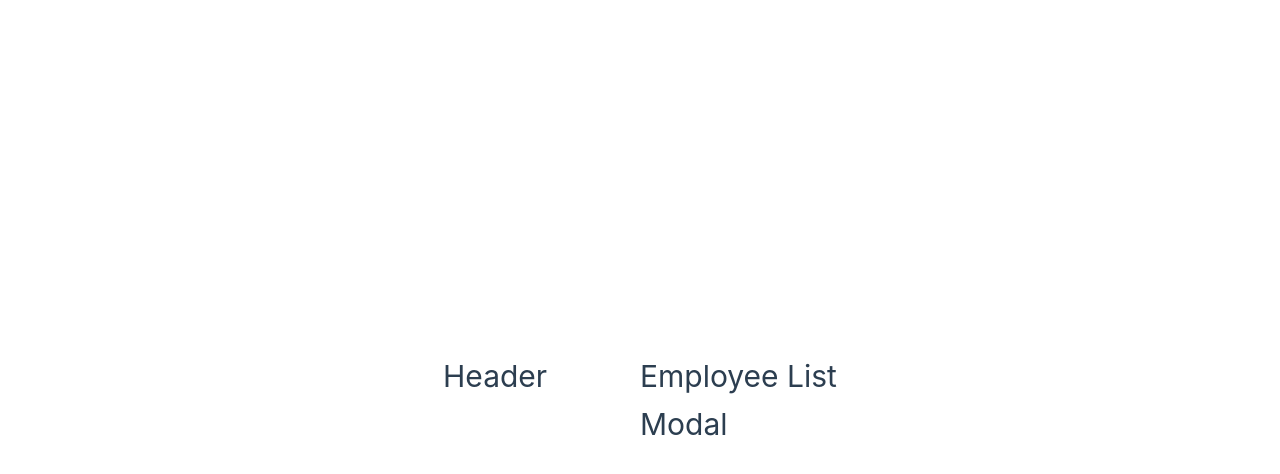
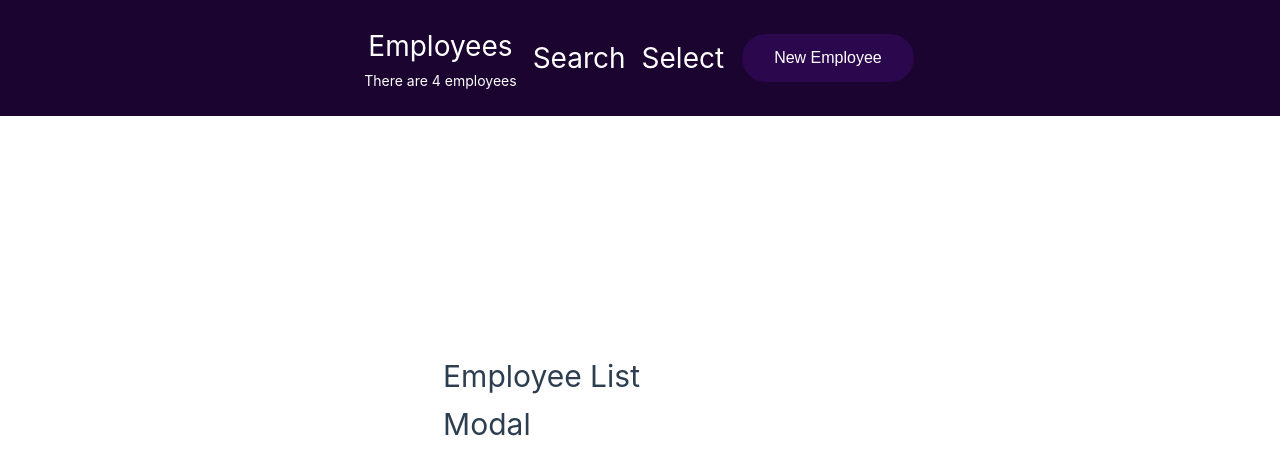
Before and after one commit to tekanokhambane/employee-manager, a Vue app in the folder frontend/: page / in a window 1280 px wide. Shown: the top 474 px of the page. Built offline with nearby package versions, Linux system fonts and the light colour scheme.

Commit message:
Update header component

```diff
--- a/frontend/src/components/header/HeaderItem.vue
+++ b/frontend/src/components/header/HeaderItem.vue
@@ -1,3 +1,82 @@
 <template>
-    <h1>Header</h1>
+    <header>
+        <div class="headerItems">
+
+            <div class="title">
+                <h1>Employees</h1>
+                <p>There are 4 employees</p>
+            </div>
+            <SearchInput />
+            <SelectInput />
+            <ButtonItem />
+        </div>
+
+
+    </header>
 </template>
+
+<script setup>
+
+import SearchInput from './SearchInput.vue';
+import SelectInput from './SelectInput.vue'
+import ButtonItem from './ButtonItem.vue'
+
+
+</script>
+
+<style scoped>
+header {
+    display: flex;
+    flex-direction: column;
+    align-items: center;
+    justify-content: center;
+    position: fixed;
+    top: 0;
+    left: 0;
+    right: 0;
+    z-index: 1000;
+    padding: 1rem;
+    /* margin-top: 20px; */
+    background-color: rgb(27, 4, 48);
+    gap: 1rem;
+    width: 100%;
+    padding-top: 1.5rem;
+    padding-bottom: 1.5rem;
+}
+
+header .headerItems {
+    display: flex;
+    align-items: center;
+    gap: 1rem;
+}
+
+header .filterItems {
+    display: flex;
+    align-items: center;
+    gap: 1rem;
+}
+
+header .title {
+    display: flex;
+    flex-direction: column;
+    align-items: center;
+    justify-content: space-between;
+    gap: 1px;
+}
+
+header h1 {
+    color: white;
+    font-size: 28px
+}
+
+header p {
+    color: white;
+    font-size: 14px
+}
+
+.filterBySkills {
+    width: 200px;
+    background-color: rgb(179, 176, 176);
+    margin-top: 0.5rem;
+}
+</style>
```
